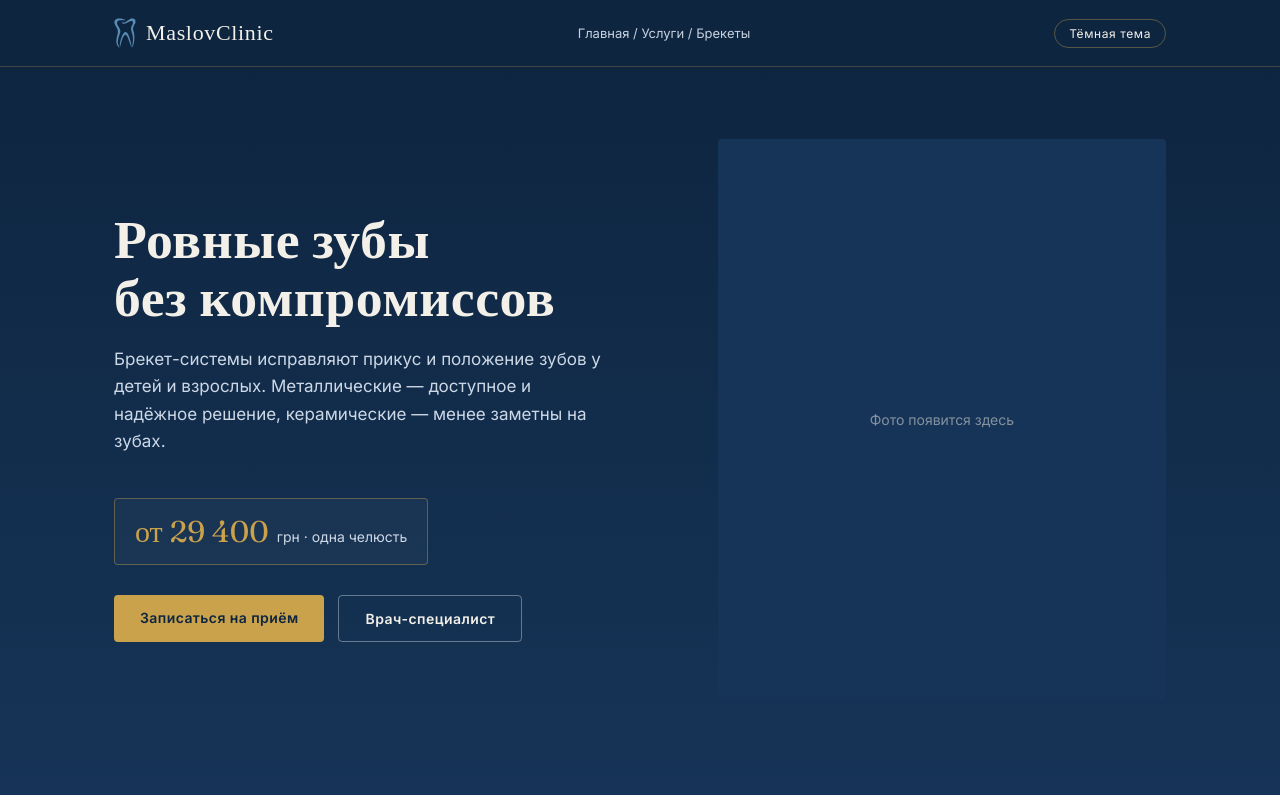
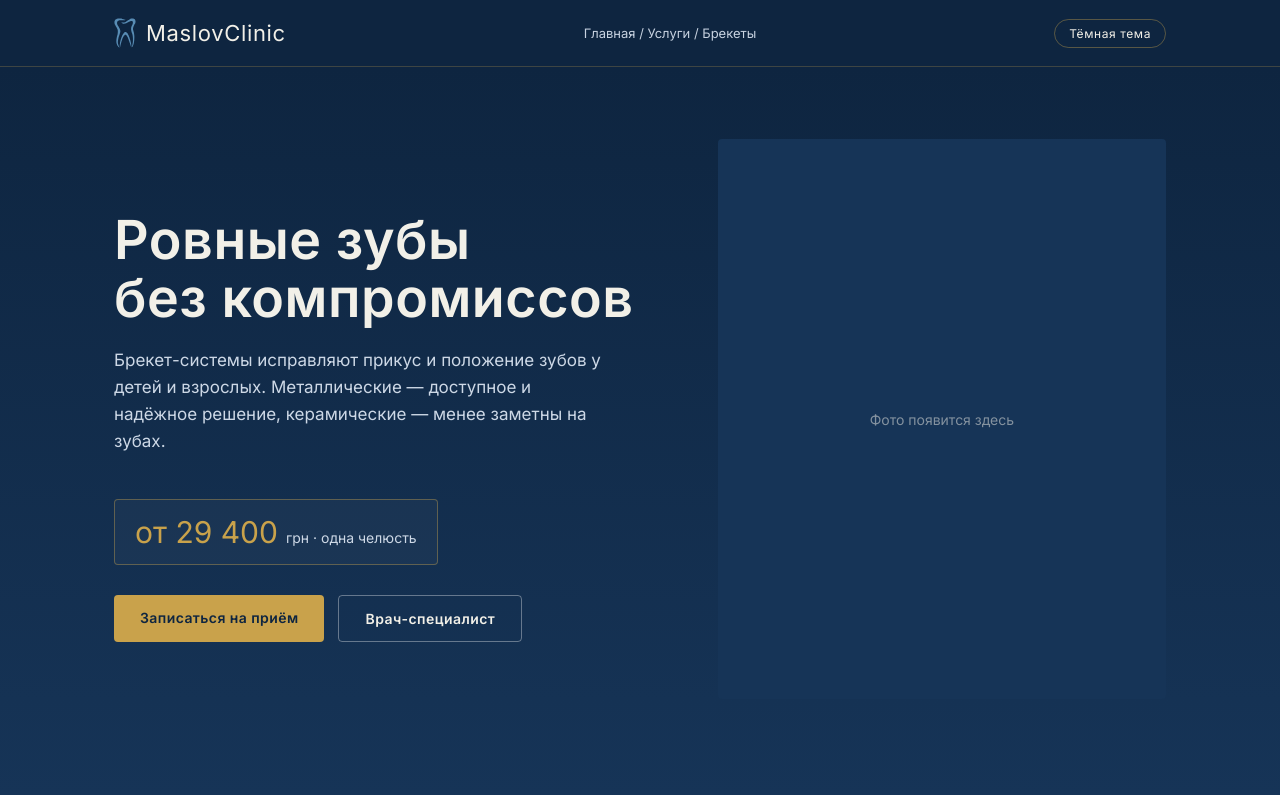
Before and after one commit to adiodua/MaslovClinic, a plain HTML site: page uslugi/brekety.html in a window 1280 px wide. Shown: the top 800 px of the page. Drawn offline with Linux system fonts and the light colour scheme.

Commit message:
Add files via upload

```diff
--- a/uslugi/brekety.html
+++ b/uslugi/brekety.html
@@ -6,8 +6,13 @@
 <title>Брекеты в Одессе — металлические и керамические, цена от 29 400 грн | MaslovClinic</title>
 <meta name="description" content="Установка брекетов в стоматологии MaslovClinic на Гагаринском плато. Металлические и керамические брекеты. Врач Маслов Вячеслав Алексеевич. Бесплатная парковка.">
 <link rel="canonical" href="https://maslovclinic.com/uslugi/brekety.html">
+<link rel="icon" href="/favicon.ico" sizes="32x32">
+<link rel="icon" type="image/png" sizes="32x32" href="/favicon-32.png">
+<link rel="icon" type="image/png" sizes="192x192" href="/favicon-192.png">
+<link rel="apple-touch-icon" href="/favicon-180.png">
+<meta property="og:site_name" content="MaslovClinic">
 <link rel="preconnect" href="https://fonts.googleapis.com">
-<link href="https://fonts.googleapis.com/css2?family=Fraunces:opsz,wght@9..144,400;9..144,500;9..144,600&family=Inter:wght@400;500;600;700&display=swap" rel="stylesheet">
+<link href="https://fonts.googleapis.com/css2?family=Inter:wght@400;500;600;700&display=swap" rel="stylesheet">
 <script type="application/ld+json">
 {
   "@context": "https://schema.org",
@@ -99,7 +104,7 @@
     transition:background .3s ease,color .3s ease;
   }
   h1,h2,h3,h4,.serif{
-    font-family:'Fraunces',serif;
+    font-family:'Inter',sans-serif;
     font-weight:600;
     letter-spacing:.01em;
   }
@@ -122,7 +127,7 @@
     border-bottom:1px solid rgba(201,162,75,.25);
   }
   header.site .wrap{display:flex;align-items:center;justify-content:space-between;}
-  .logo{display:flex;align-items:center;gap:10px;font-family:'Cormorant Garamond',serif;font-size:22px;letter-spacing:.03em;text-decoration:none;color:inherit;}
+  .logo{display:flex;align-items:center;gap:10px;font-family:'Inter',sans-serif;font-size:22px;letter-spacing:.03em;text-decoration:none;color:inherit;}
   .logo svg{width:22px;height:30px;}
   nav.crumbs{font-size:13px;color:#c7d2e0;}
   nav.crumbs a{color:#c7d2e0;text-decoration:none;}
@@ -167,7 +172,7 @@
     border:1px solid rgba(201,162,75,.4);border-radius:var(--radius);
     background:rgba(255,255,255,.03);
   }
-  .price-tag .num{font-family:'Fraunces',serif;font-size:30px;color:var(--gold);}
+  .price-tag .num{font-family:'Inter',sans-serif;font-size:30px;color:var(--gold);}
   .price-tag .cur{font-size:14px;color:#cdd8e6;}
   .cta-row{display:flex;gap:14px;flex-wrap:wrap;}
   .btn{
```
Also changed, not shown: uslugi/implantatsiya-zubov.html (+9 -4 lines), uslugi/index.html (+11 -6 lines), uslugi/koronki-i-viniry.html (+9 -4 lines), uslugi/otbelivanie-zubov.html (+9 -4 lines).
